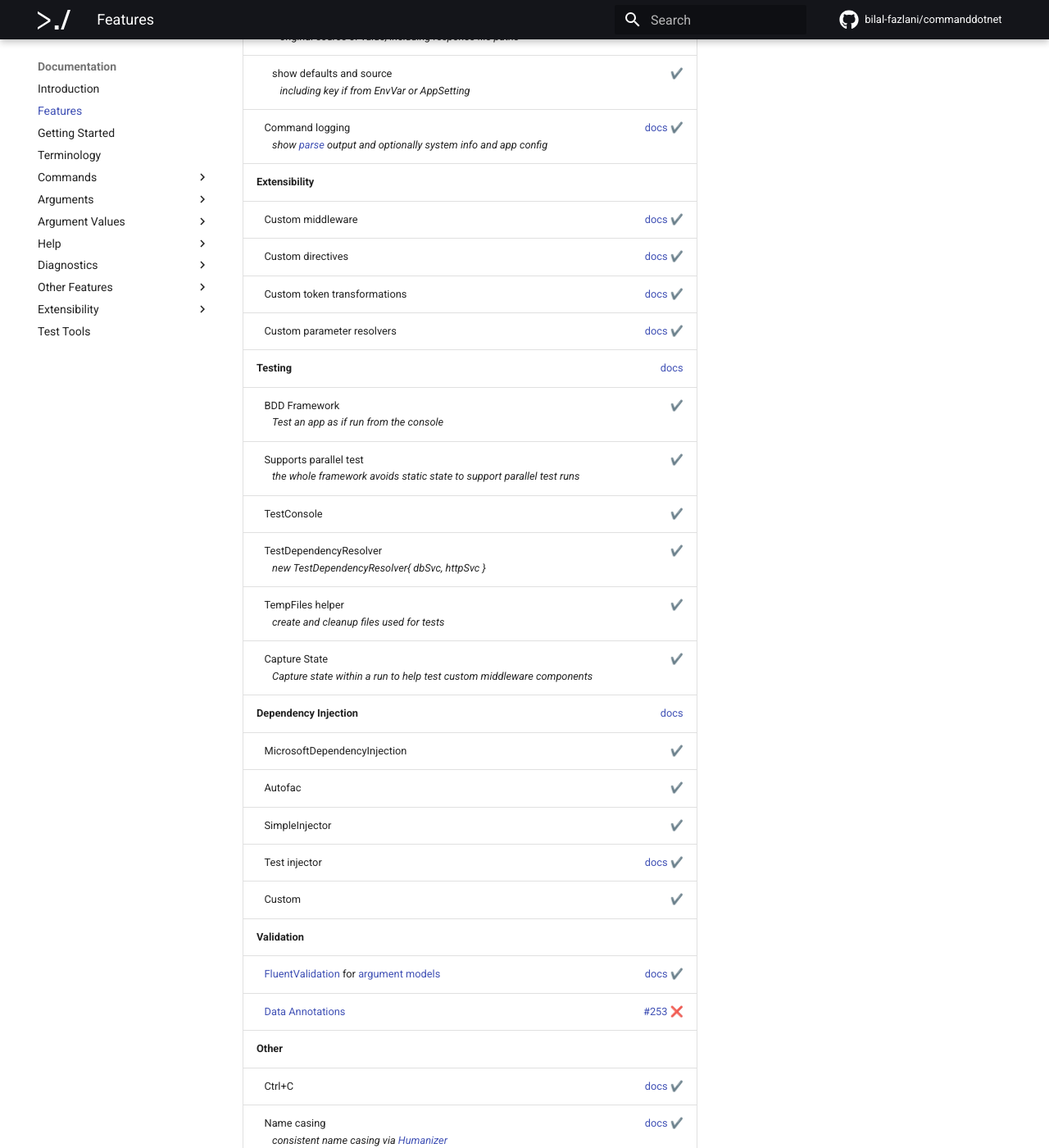
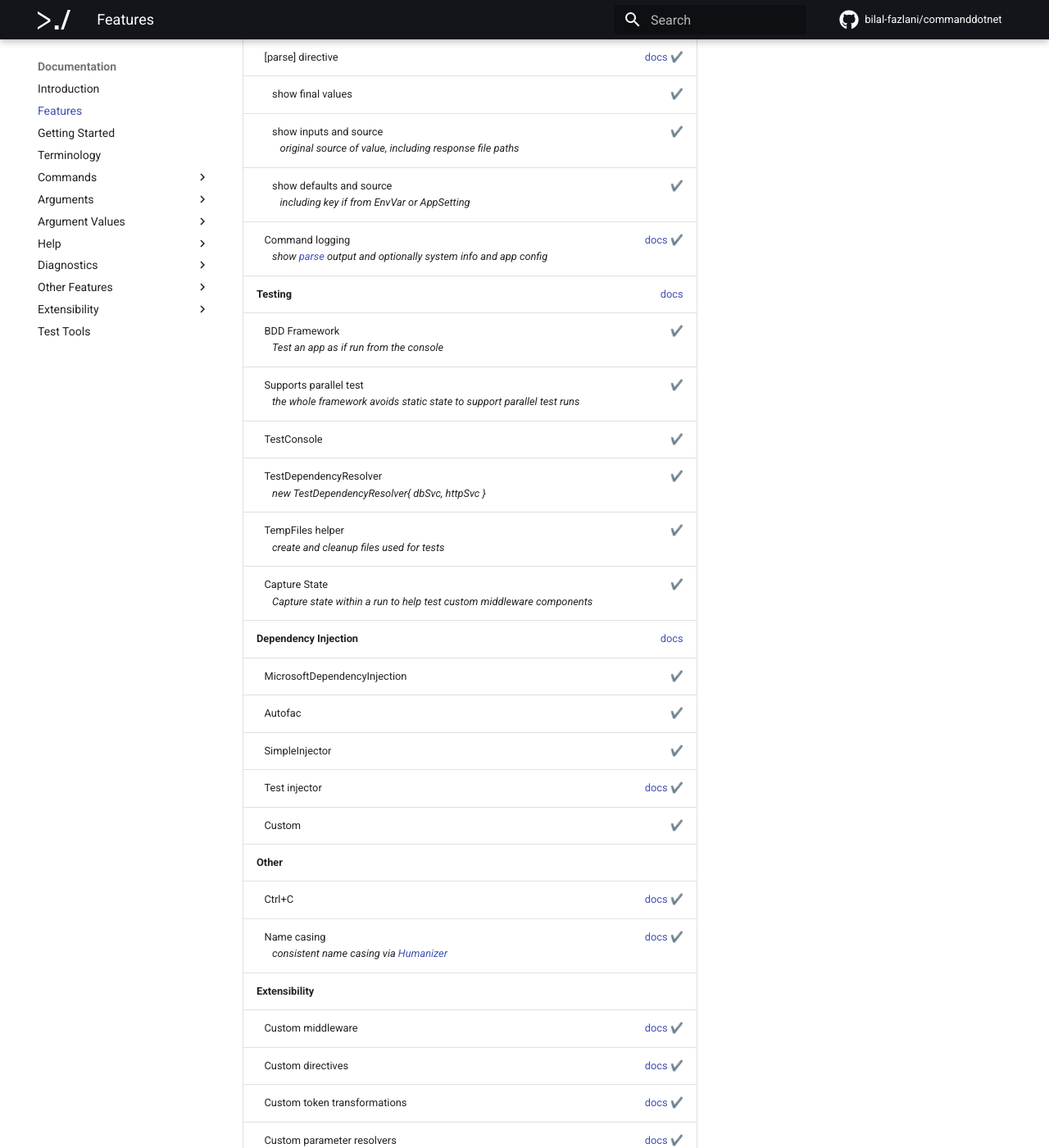
Before and after one commit to bilal-fazlani/commanddotnet, an MkDocs documentation site: the page built from docs/features.md, in a window 1280 px wide and 1400 px high, scrolled down 2568 px. Shown: the whole window at 82% size. Built offline with MkDocs 1.6.1 and Material for MkDocs 9.7.7, drawn with Linux system fonts in a browser that asks for light colours; comment, search, counter and statistics services are not loaded; some of the changed text lies outside the part shown.

Commit message:
rearrange features a bit

```diff
--- a/docs/features.md
+++ b/docs/features.md
@@ -51,11 +54,6 @@
 | \ \ \ \ \ \ show inputs and source<br/>\ \ \ \ \ \ \ \ \ _original source of value, including response file paths_ | ✔️ |
 | \ \ \ \ \ \ show defaults and source<br/>\ \ \ \ \ \ \ \ \ _including key if from EnvVar or AppSetting_ | ✔️ |
 | \ \ \ Command logging<br/>\ \ \ \ \ \ _show [parse](Diagnostics/parse-directive.md) output and optionally system info and app config_ | [docs](Diagnostics/command-logger.md) ✔️ |
-|   **Extensibility** |  |
-| \ \ \ Custom middleware | [docs](Extensibility/middleware.md) ✔️ |
-| \ \ \ Custom directives | [docs](Extensibility/directives.md) ✔️ |
-| \ \ \ Custom token transformations | [docs](Extensibility/token-transformations.md) ✔️ |
-| \ \ \ Custom parameter resolvers | [docs](Extensibility/parameter-resolvers.md) ✔️ |
 |   **Testing** | [docs](test-tools.md) |
 | \ \ \ BDD Framework<br/>\ \ \ \ \ \ _Test an app as if run from the console_ | ✔️ |
 | \ \ \ Supports parallel test<br/>\ \ \ \ \ \ _the whole framework avoids static state to support parallel test runs_ | ✔️ |
@@ -69,9 +67,11 @@
 | \ \ \ SimpleInjector | ✔️ |
 | \ \ \ Test injector | [docs](test-tools.md) ✔️ |
 | \ \ \ Custom | ✔️ |
-|   **Validation** |  |
-| \ \ \ [FluentValidation](https://github.com/JeremySkinner/FluentValidation) for [argument models](Arguments/argument-models.md) | [docs](Arguments/fluent-validation-for-argument-models.md) ✔️ |
-| \ \ \ [Data Annotations](https://docs.microsoft.com/en-us/dotnet/api/system.componentmodel.dataannotations) | [#253](https://github.com/bilal-fazlani/commanddotnet/issues/253) ❌ |
 |   **Other** |  |
 | \ \ \ Ctrl+C | [docs](OtherFeatures/cancellation.md) ✔️ |
 | \ \ \ Name casing<br/>\ \ \ \ \ \ _consistent name casing via [Humanizer](https://github.com/Humanizr/Humanizer)_ | [docs](OtherFeatures/name-casing.md) ✔️ |
+|   **Extensibility** |  |
+| \ \ \ Custom middleware | [docs](Extensibility/middleware.md) ✔️ |
+| \ \ \ Custom directives | [docs](Extensibility/directives.md) ✔️ |
+| \ \ \ Custom token transformations | [docs](Extensibility/token-transformations.md) ✔️ |
+| \ \ \ Custom parameter resolvers | [docs](Extensibility/parameter-resolvers.md) ✔️ |
```
Also changed, not shown: other parts of docs/features.md (+3 -0 lines).
